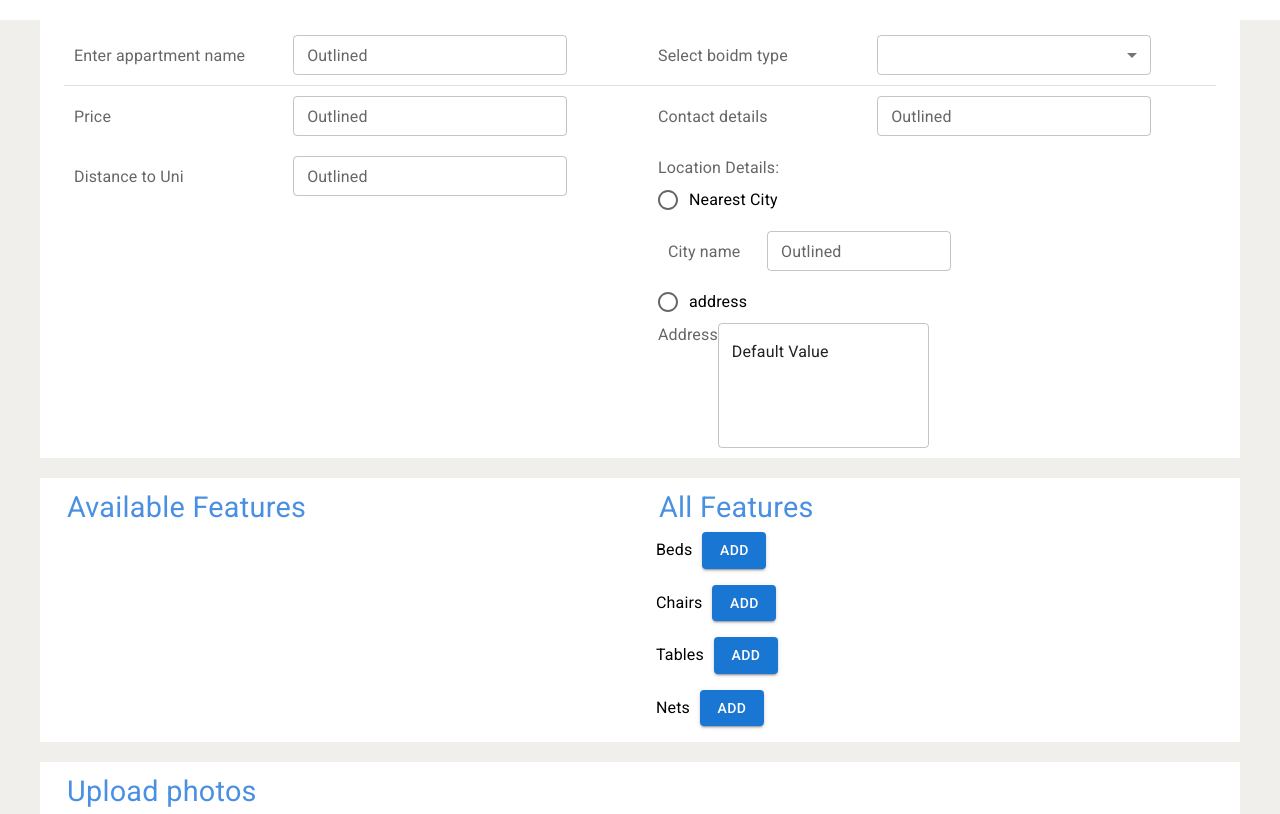
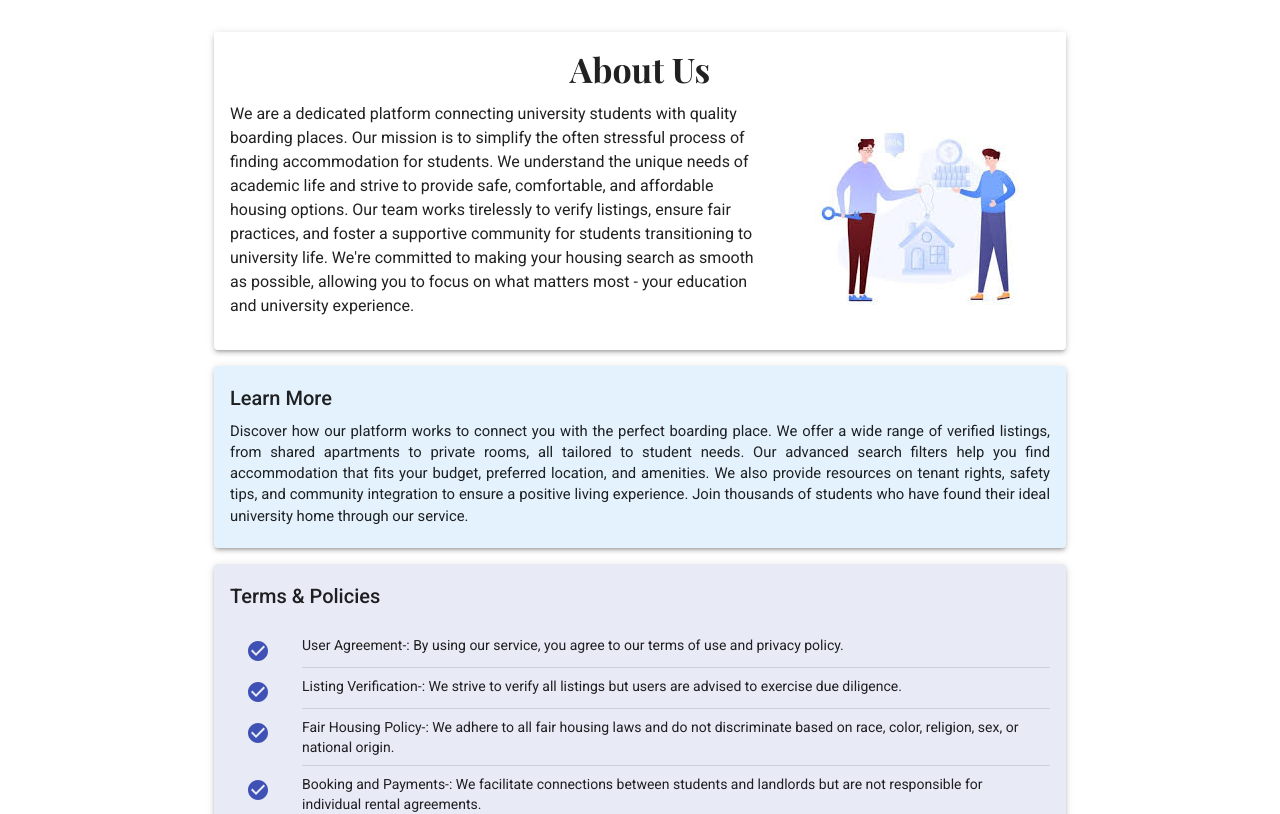
Before and after one commit to catherineambrad/RentManagement-springboot, a React (Create React App) app in the folder webapp-frontend/: page / in a window 1280 px wide. Shown: the top 814 px of the page. Built offline with nearby package versions, Linux system fonts and the light colour scheme; a web font is replaced by a local one.

Commit message:
apply my changes

```diff
--- a/webapp-frontend/src/App.js
+++ b/webapp-frontend/src/App.js
@@ -1,9 +1,9 @@
 import React from "react";
-import AddBodim from "./pages/AddBodim";
+import AboutUs from "./pages/AboutUs";
 
 const App = () => {
   return (
-     <AddBodim/>
+     <AboutUs/>
   );
 };
 
```
